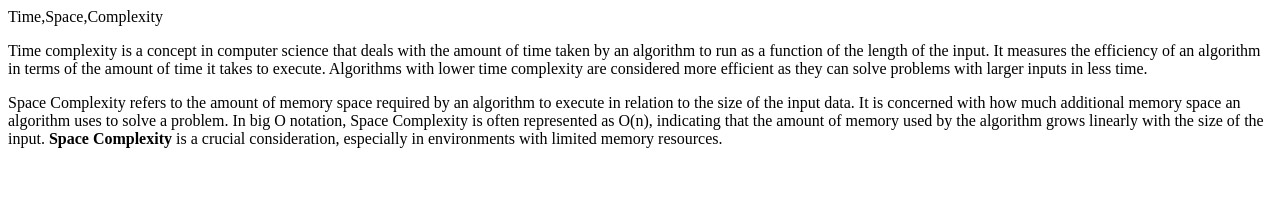
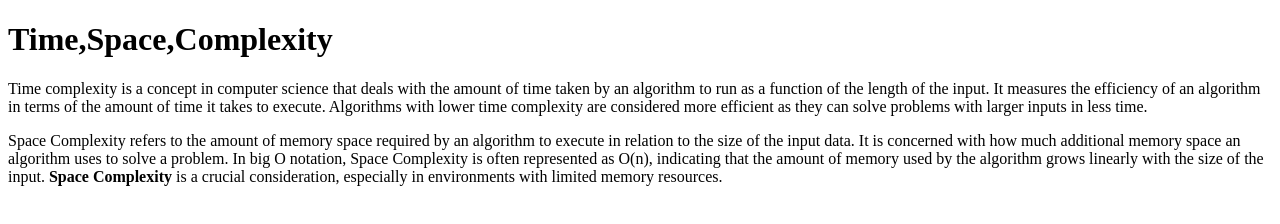
Before and after one commit to acciojob/time-and-space-complexity-Pramoddange, a website: page main.html in a window 1280 px wide. Drawn offline with Linux system fonts and the light colour scheme.

Commit message:
created a submission

```diff
--- a/main.html
+++ b/main.html
@@ -10,15 +10,15 @@
 	<!-- the entire body must be written by student -->
     <script type="text/javascript" src="./script.js">
 </script>
-	<div id ="timeSpace"
+
      <h1>Time,Space,Complexity</h1>
-    <p>
+		<p>
         Time complexity is a concept in computer science that deals with the amount of time taken by an algorithm to run as a function of the length of the input. It measures the efficiency of an algorithm in terms of the amount of time it takes to execute. Algorithms with lower time complexity are considered more efficient as they can solve problems with larger inputs in less time.
     </p>
     <p>
         Space Complexity refers to the amount of memory space required by an algorithm to execute in relation to the size of the input data. It is concerned with how much additional memory space an algorithm uses to solve a problem. In big O notation, Space Complexity is often represented as O(n), indicating that the amount of memory used by the algorithm grows linearly with the size of the input. <b>Space Complexity</b> is a crucial consideration, especially in environments with limited memory resources.
     </p>
-	</div>
+
 </body>
 
 </html>
```
